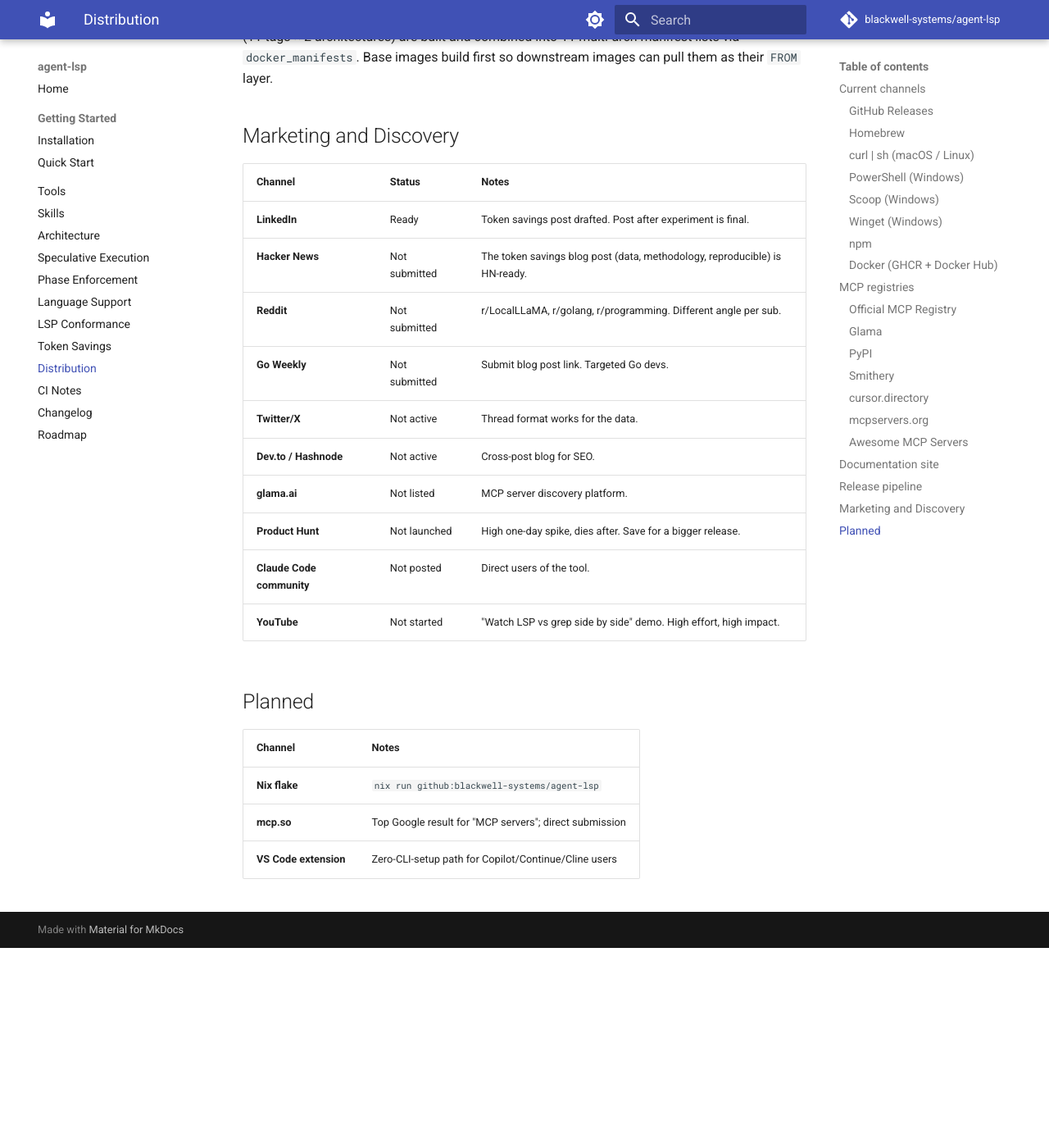
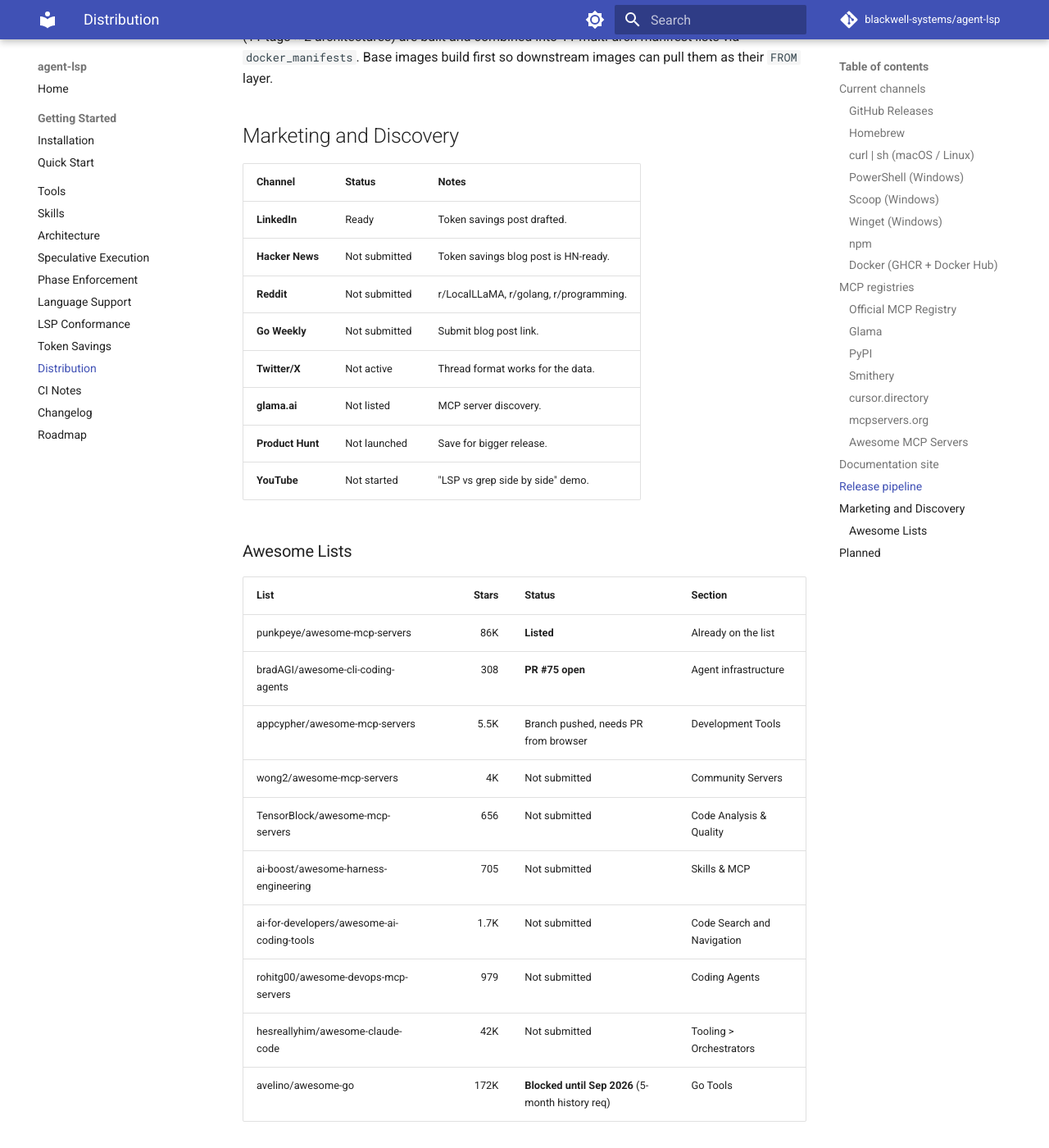
Before and after one commit to blackwell-systems/agent-lsp, an MkDocs documentation site: the page built from docs/distribution.md, in a window 1280 px wide and 1400 px high, scrolled down 4114 px. Shown: the whole window at 82% size. Built offline with MkDocs 1.6.1 and Material for MkDocs 9.7.7, drawn with Linux system fonts in a browser that asks for light colours; comment, search, counter and statistics services are not loaded; before the commit the page ends 5270 px from its top, so only the background shows below that.

Commit message:
docs: add awesome lists tracking to distribution.md

```diff
--- a/docs/distribution.md
+++ b/docs/distribution.md
@@ -139,16 +139,29 @@
 
 | Channel | Status | Notes |
 |---------|--------|-------|
-| **LinkedIn** | Ready | Token savings post drafted. Post after experiment is final. |
-| **Hacker News** | Not submitted | The token savings blog post (data, methodology, reproducible) is HN-ready. |
-| **Reddit** | Not submitted | r/LocalLLaMA, r/golang, r/programming. Different angle per sub. |
-| **Go Weekly** | Not submitted | Submit blog post link. Targeted Go devs. |
+| **LinkedIn** | Ready | Token savings post drafted. |
+| **Hacker News** | Not submitted | Token savings blog post is HN-ready. |
+| **Reddit** | Not submitted | r/LocalLLaMA, r/golang, r/programming. |
+| **Go Weekly** | Not submitted | Submit blog post link. |
 | **Twitter/X** | Not active | Thread format works for the data. |
-| **Dev.to / Hashnode** | Not active | Cross-post blog for SEO. |
-| **glama.ai** | Not listed | MCP server discovery platform. |
-| **Product Hunt** | Not launched | High one-day spike, dies after. Save for a bigger release. |
-| **Claude Code community** | Not posted | Direct users of the tool. |
-| **YouTube** | Not started | "Watch LSP vs grep side by side" demo. High effort, high impact. |
+| **glama.ai** | Not listed | MCP server discovery. |
+| **Product Hunt** | Not launched | Save for bigger release. |
+| **YouTube** | Not started | "LSP vs grep side by side" demo. |
+
+### Awesome Lists
+
+| List | Stars | Status | Section |
+|------|------:|--------|---------|
+| punkpeye/awesome-mcp-servers | 86K | **Listed** | Already on the list |
+| bradAGI/awesome-cli-coding-agents | 308 | **PR #75 open** | Agent infrastructure |
+| appcypher/awesome-mcp-servers | 5.5K | Branch pushed, needs PR from browser | Development Tools |
+| wong2/awesome-mcp-servers | 4K | Not submitted | Community Servers |
+| TensorBlock/awesome-mcp-servers | 656 | Not submitted | Code Analysis & Quality |
+| ai-boost/awesome-harness-engineering | 705 | Not submitted | Skills & MCP |
+| ai-for-developers/awesome-ai-coding-tools | 1.7K | Not submitted | Code Search and Navigation |
+| rohitg00/awesome-devops-mcp-servers | 979 | Not submitted | Coding Agents |
+| hesreallyhim/awesome-claude-code | 42K | Not submitted | Tooling > Orchestrators |
+| avelino/awesome-go | 172K | **Blocked until Sep 2026** (5-month history req) | Go Tools |
 
 ## Planned
 
```
